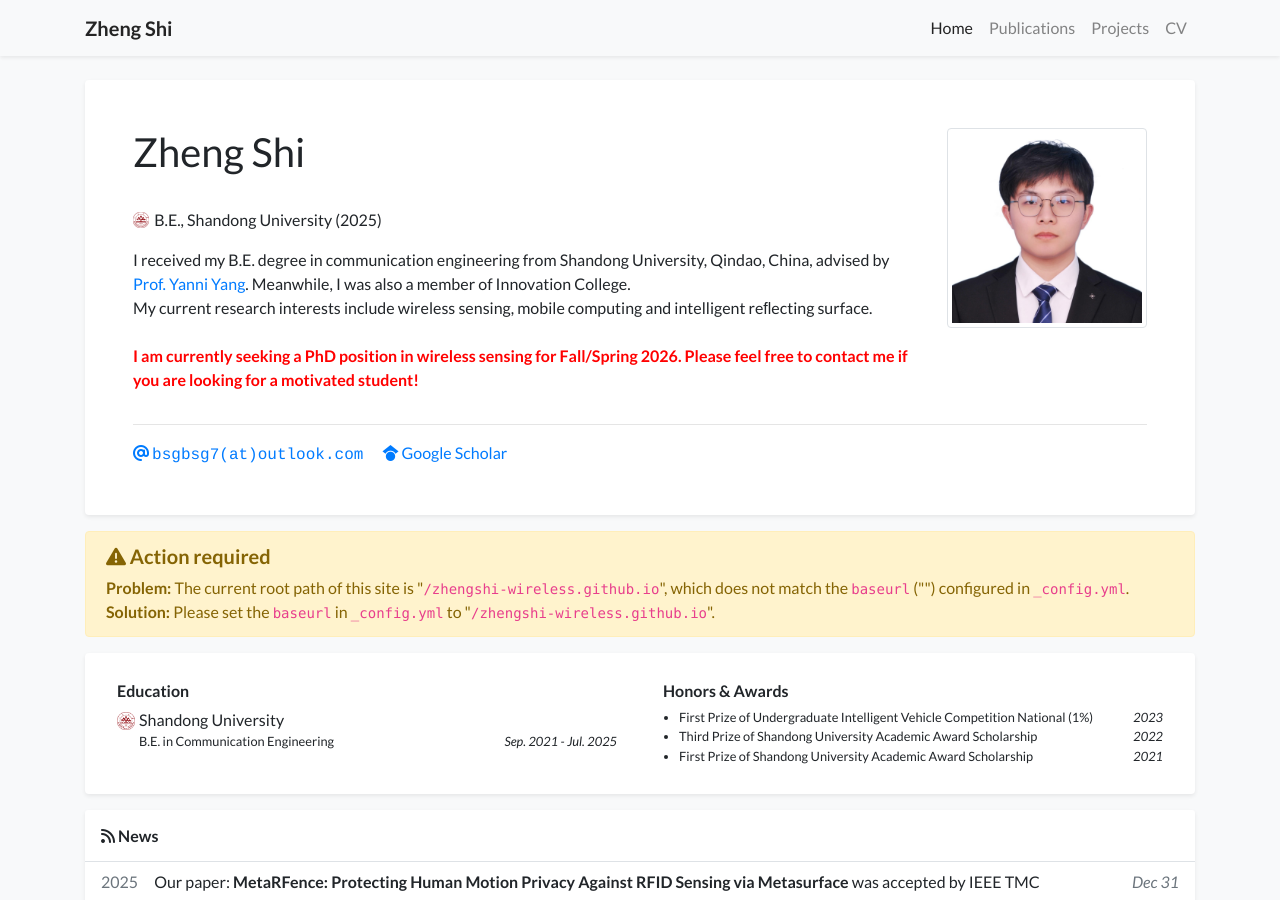
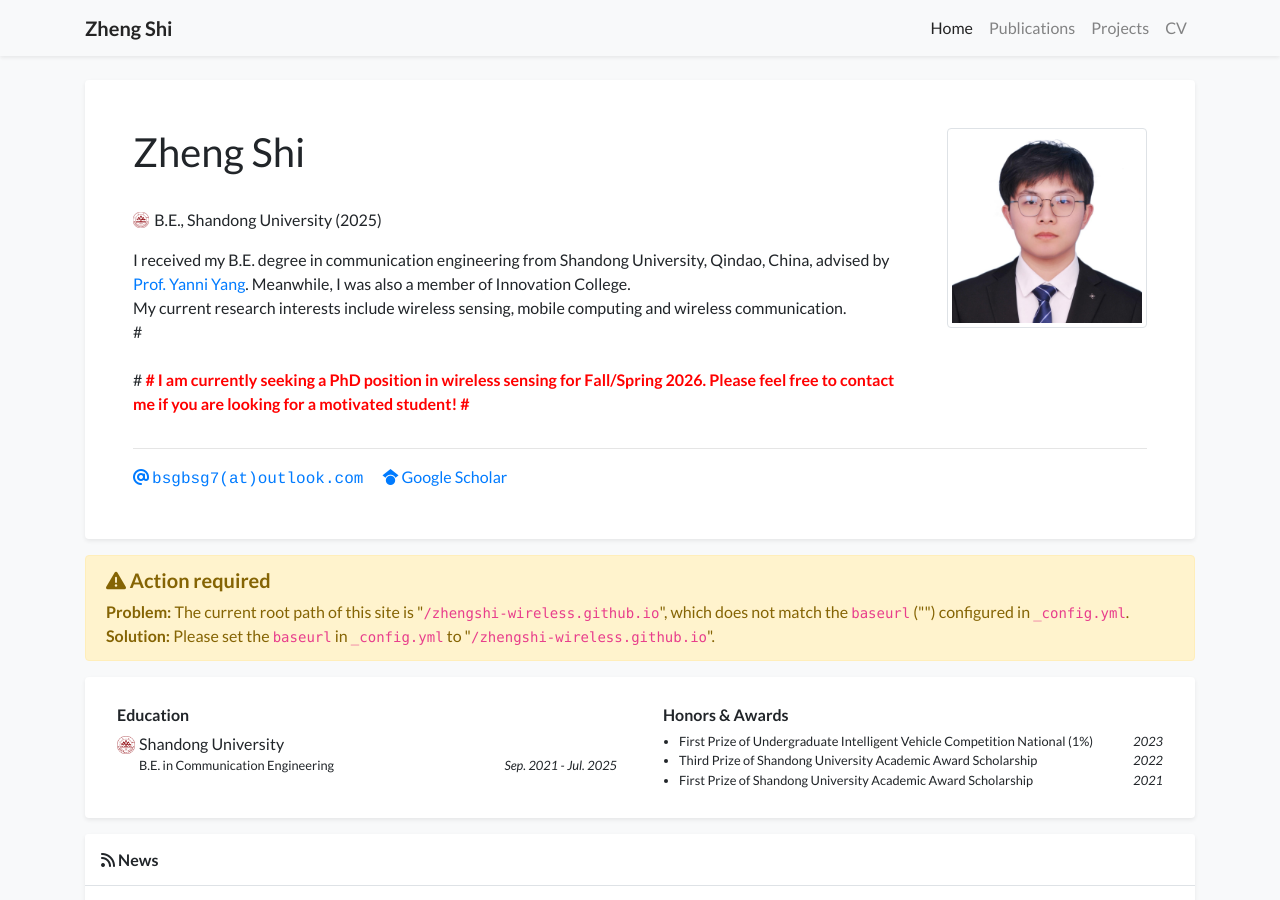
Before and after one commit to zhengshi-wireless/zhengshi-wireless.github.io, a Jekyll site: the page built from index.html, in a window 1280 px wide and 900 px high. Built offline with Jekyll 4.4.1, drawn with Linux system fonts in a browser that asks for light colours; a style sheet for code colours, icons or effects is not loaded.

Commit message:
update profile

```diff
--- a/_data/profile.yml
+++ b/_data/profile.yml
@@ -22,11 +22,12 @@ short_bio: >-
   I received my B.E. degree in communication engineering from Shandong University, Qindao, China, advised by <a href="https://yanniyang-polyu.github.io/index_english.html">Prof. Yanni Yang</a>.
   Meanwhile, I was also a member of Innovation College.
   <br>
-  My current research interests include wireless sensing, mobile computing and intelligent reﬂecting surface.
-  <br><br>
-  <span style="color: red; font-weight: bold;">
-  I am currently seeking a PhD position in wireless sensing for Fall/Spring 2026. Please feel free to contact me if you are looking for a motivated student!
-  </span>
+  My current research interests include wireless sensing, mobile computing and wireless communication.
+  <br>
+  # <br><br>
+  # <span style="color: red; font-weight: bold;">
+  # I am currently seeking a PhD position in wireless sensing for Fall/Spring 2026. Please feel free to contact me if you are looking for a motivated student!
+  # </span>
 portrait_url: /assets/images/photos/portrait.jpg
 portrait_caption: >-
   Photo by bsgbsg7.
```
